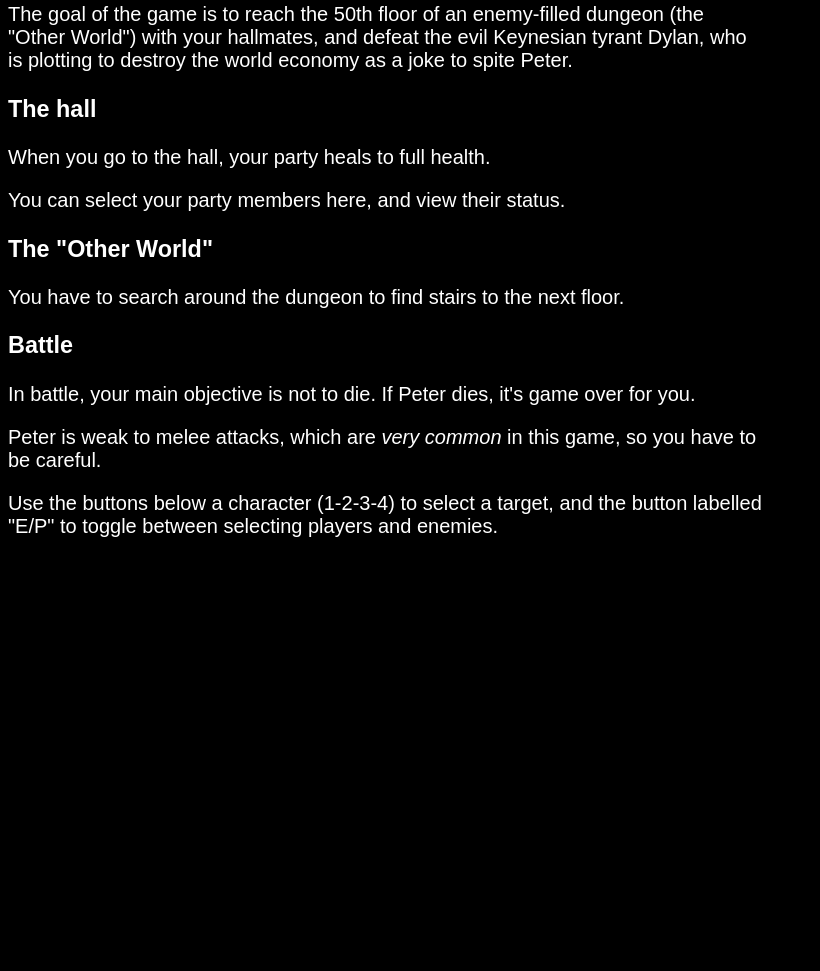
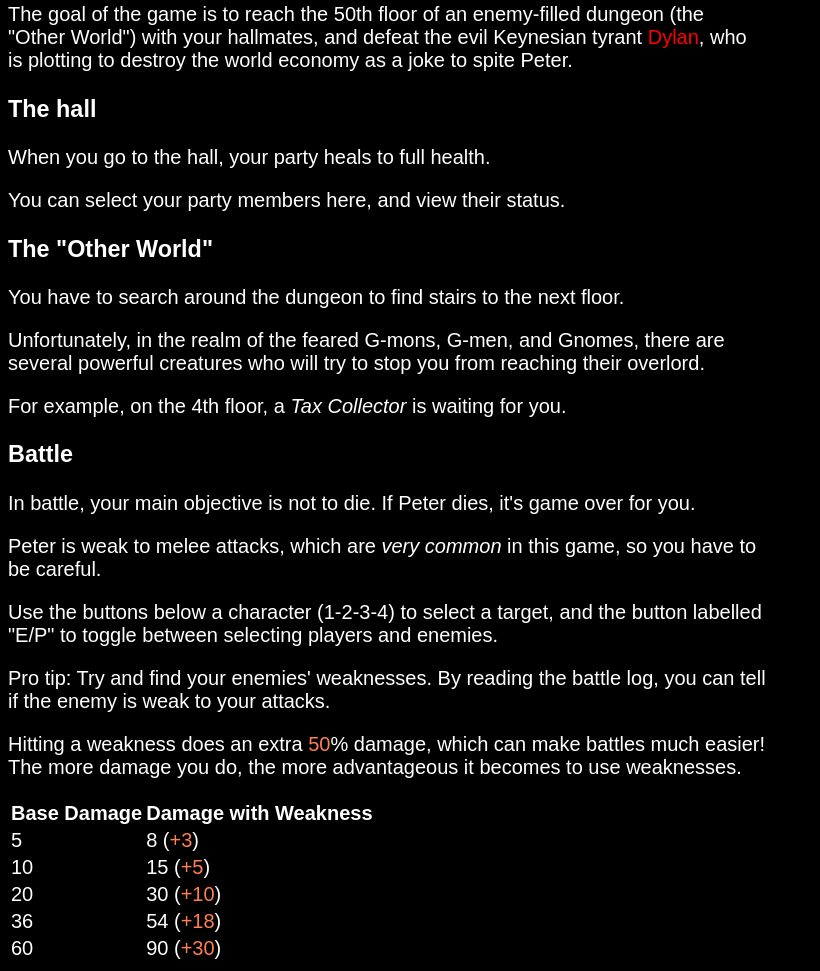
Before and after one commit to dylanpruitt/peter-game, a plain HTML site: page howtoplay.html in a window 1280 px wide. Shown: the part 171-1142 px from the top of the page, without its empty margins (0-820 px from the left). Before the commit the page ends 800 px from the top, so only its background shows below. Drawn offline with Linux system fonts and the light colour scheme.

Commit message:
Expanded instructions page.

```diff
--- a/howtoplay.html
+++ b/howtoplay.html
@@ -13,7 +13,7 @@
     </style>
     <h3>The game</h3>
     <p>The goal of the game is to reach the 50th floor of an enemy-filled dungeon (the "Other World") with your hallmates,
-        and defeat the evil Keynesian tyrant Dylan, who is plotting to destroy the world economy as a joke to spite Peter.</p>
+        and defeat the evil Keynesian tyrant <span style="color:red">Dylan</span>, who is plotting to destroy the world economy as a joke to spite Peter.</p>
 
     <h3>The hall</h3>
     <p>When you go to the hall, your party heals to full health.</p>
@@ -21,6 +21,10 @@
 
     <h3>The "Other World"</h3>
     <p>You have to search around the dungeon to find stairs to the next floor.</p>
+    <p>Unfortunately, in the realm of the feared G-mons, G-men, and Gnomes, there are several powerful creatures
+        who will try to stop you from reaching their overlord.
+    </p>
+    <p>For example, on the 4th floor, a <em>Tax Collector</em> is waiting for you.</p>
 
     <h3>Battle</h3>
     <p>In battle, your main objective is not to die. If Peter dies, it's game over for you.</p>
@@ -28,5 +32,34 @@
     <p>Use the buttons below a character (1-2-3-4) to select a target, and the button labelled "E/P" to toggle
         between selecting players and enemies.
     </p>
+    <p>Pro tip: Try and find your enemies' weaknesses. By reading the battle log, you can tell if the enemy is weak to your attacks.</p>
+    <p>Hitting a weakness does an extra <span style="color: coral">50</span>% damage, which can make battles much easier!
+        The more damage you do, the more advantageous it becomes to use weaknesses.</p>
+    <table>
+        <tr>
+            <th>Base Damage</th>
+            <th>Damage with Weakness</th>
+        </tr>
+        <tr>
+            <td>5</td>
+            <td>8 (<span style="color: coral">+3</span>)</td>
+        </tr>
+        <tr>
+            <td>10</td>
+            <td>15 (<span style="color: coral">+5</span>)</td>
+        </tr>
+        <tr>
+            <td>20</td>
+            <td>30 (<span style="color: coral">+10</span>)</td>
+        </tr>
+        <tr>
+            <td>36</td>
+            <td>54 (<span style="color: coral">+18</span>)</td>
+        </tr>
+        <tr>
+            <td>60</td>
+            <td>90 (<span style="color: coral">+30</span>)</td>
+        </tr>
+    </table>
 </body>
 </html>
```
